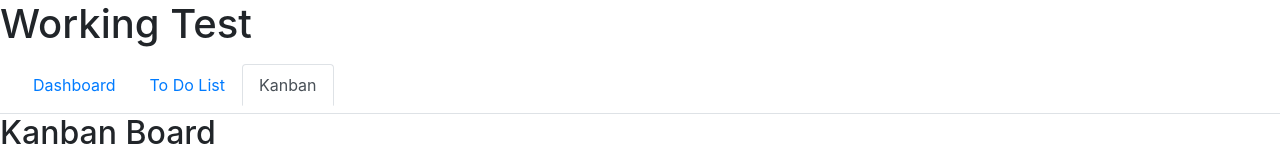
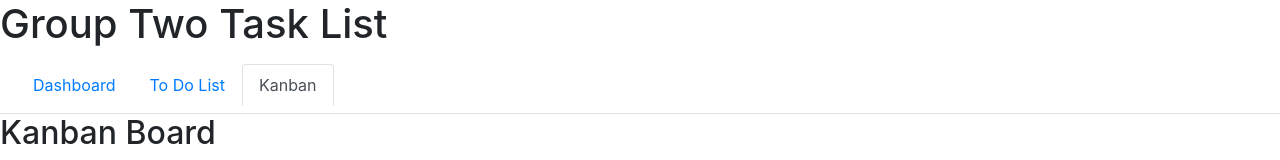
Before and after one commit to vtchris/rocp2_tasks, an Angular app in the folder client/: page /kanban in a window 1280 px wide. Shown: the top 160 px of the page. Built offline with nearby package versions, Linux system fonts and the light colour scheme; no server answers.

Commit message:
Changed Title

```diff
--- a/client/src/app/app.component.html
+++ b/client/src/app/app.component.html
@@ -1,3 +1,3 @@
-  <h1>Working Test</h1>
+  <h1>Group Two Task List</h1>
   <app-navbar></app-navbar>
   <router-outlet></router-outlet>
--- a/client/src/index.html
+++ b/client/src/index.html
@@ -2,7 +2,7 @@
 <html lang="en">
 <head>
   <meta charset="utf-8">
-  <title>Client</title>
+  <title>Task List</title>
   <base href="/">
   <meta name="viewport" content="width=device-width, initial-scale=1">
   <link rel="icon" type="image/x-icon" href="favicon.ico">
```
